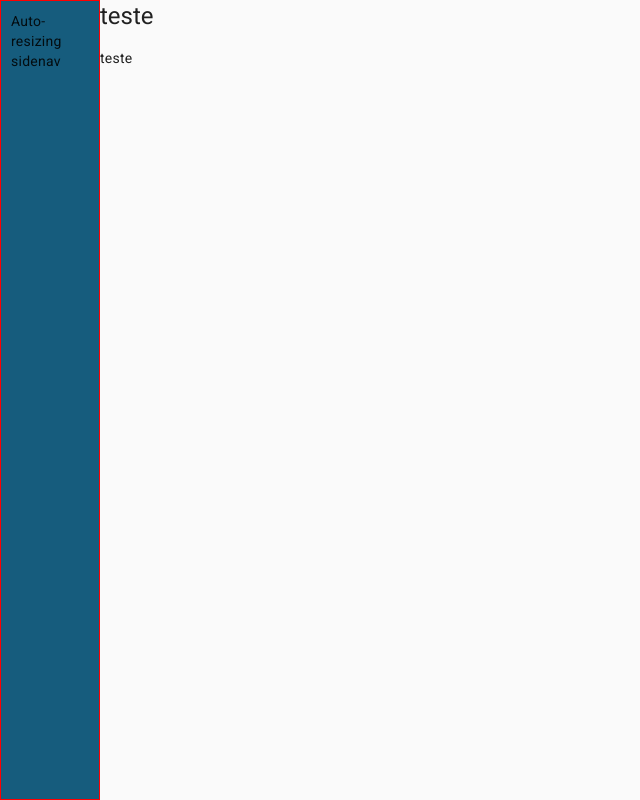
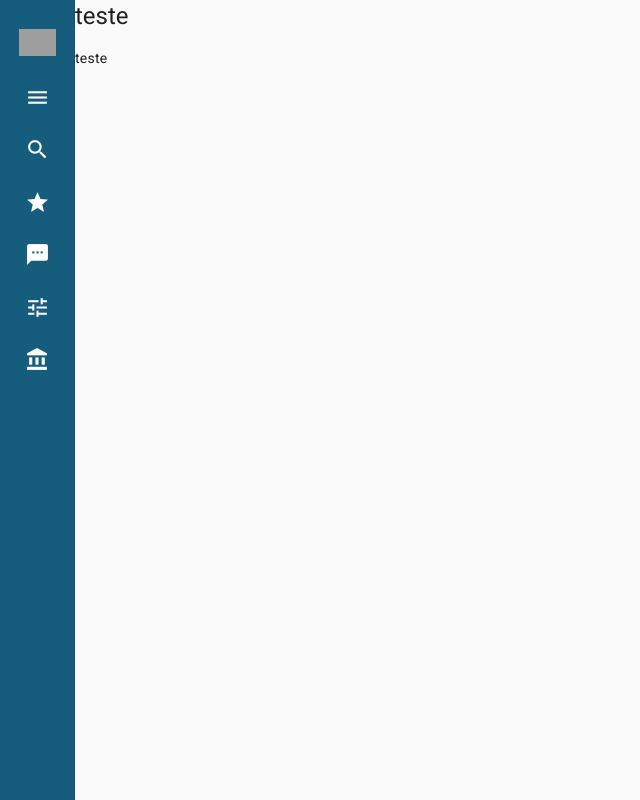
Before and after one commit to olucasfreitas/angular-cpf-validation, an Angular app: page / in a window 1280 px wide. Shown: the whole page, without its empty margins (0-640 px from the left). Built offline with nearby package versions, Linux system fonts and the light colour scheme; grey boxes are pictures that could not be loaded.

Commit message:
created sidebar component

```diff
--- a/src/app/components/sidebar/sidebar.component.html
+++ b/src/app/components/sidebar/sidebar.component.html
@@ -1,7 +1,14 @@
 <mat-drawer-container class="container">
-  <mat-drawer #drawer class="sidenav" mode="side" opened>
-    <p>Auto-resizing sidenav</p>
-
+  <mat-drawer #drawer class="sidenav" [mode]="mode" [opened]="opened">
+    <div class="menu">
+      <img src="../../../assets/img/logo.png" class="logo">
+      <mat-icon class="icon">menu</mat-icon>
+      <mat-icon class="icon">search</mat-icon>
+      <mat-icon class="icon">star</mat-icon>
+      <mat-icon class="icon">sms</mat-icon>
+      <mat-icon class="icon">tune</mat-icon>
+      <mat-icon class="icon">account_balance</mat-icon>
+    </div>
   </mat-drawer>
 
 
--- a/src/app/components/sidebar/sidebar.component.scss
+++ b/src/app/components/sidebar/sidebar.component.scss
@@ -1,17 +1,39 @@
 .container {
-  display: flex;
-  flex-direction: column;
   height: 100%;
   width: 100%;
 
   .sidenav {
     display: flex;
     flex-direction: column;
+    align-items: center;
+    justify-content: center;
     height: 100%;
-    width: 100px;
-    place-items: flex-start center;
-    padding: 10px;
-    border: 1px solid red;
+    width: 75px;
     background: #165c7d;
+
+    .menu {
+      display: flex;
+      flex-direction: column;
+      align-items: center;
+      justify-content: space-evenly;
+      height: 50%;
+      width: 100%;
+
+      .icon {
+        color: #fff;
+        font-size: 25px;
+        transition: all 0.2s ease-in-out;
+
+        &:hover {
+          color: #739db1;
+          cursor: pointer;
+        }
+      }
+
+      .logo {
+        max-width: 50%;
+        display: block;
+      }
+    }
   }
 }
--- a/src/app/components/sidebar/sidebar.component.ts
+++ b/src/app/components/sidebar/sidebar.component.ts
@@ -1,4 +1,5 @@
-import { Component } from '@angular/core';
+import { Component, HostListener, ViewChild } from '@angular/core';
+import { MatDrawerMode } from '@angular/material/sidenav';
 
 @Component({
   selector: 'app-sidebar',
@@ -6,5 +7,22 @@ import { Component } from '@angular/core';
   styleUrls: ['./sidebar.component.scss'],
 })
 export class SidebarComponent {
-  showFiller = false;
+  opened = true;
+  mode: MatDrawerMode = 'side';
+  @ViewChild('drawer') drawer: any;
+
+  toggleSidebar() {
+    this.opened = !this.opened;
+  }
+
+  @HostListener('window:resize', ['$event'])
+  onResize(event: any) {
+    if (event.target.innerWidth < 600) {
+      this.mode = 'over';
+      this.opened = false;
+    } else {
+      this.mode = 'side';
+      this.opened = true;
+    }
+  }
 }
```
